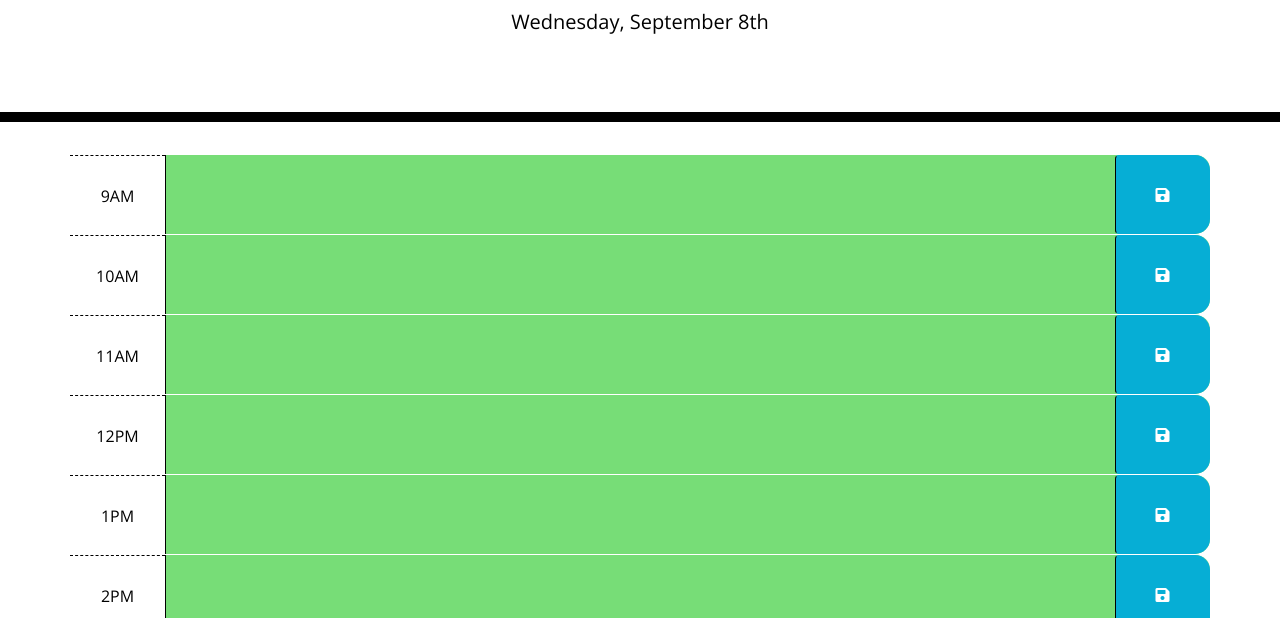
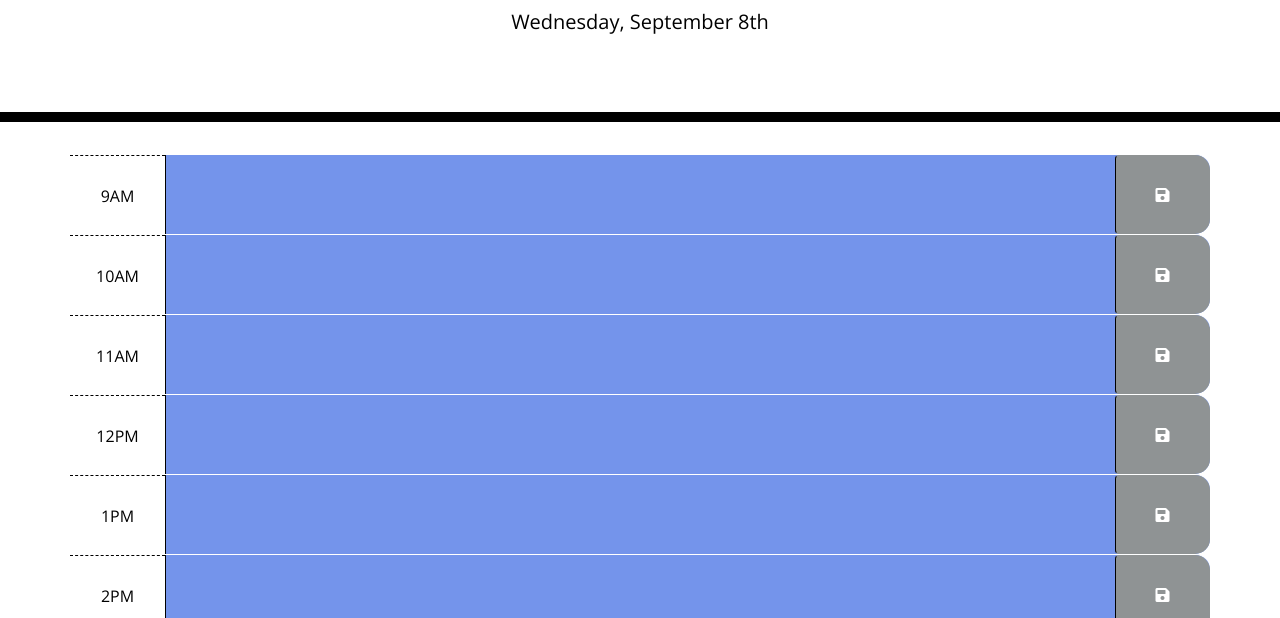
Before and after one commit to omar-94/work-day-scheduler, a plain HTML site: page index.html in a window 1280 px wide. Shown: the part 182-800 px from the top of the page. Drawn offline with nearby package versions, Linux system fonts and the light colour scheme.

Commit message:
readme update

```diff
--- a/assets/css/style.css
+++ b/assets/css/style.css
@@ -53,7 +53,7 @@ textarea {
 }
 
 .future {
-  background-color: #77dd77;
+  background-color: #7494eb;
   color: white;
 }
 
@@ -61,7 +61,7 @@ textarea {
   border-left: 1px solid black;
   border-top-right-radius: 15px;
   border-bottom-right-radius: 15px;
-  background-color: #06aed5;
+  background-color: #8f9394;
   color: white;
 }
 
```
Also changed, not shown: 2 other files.
